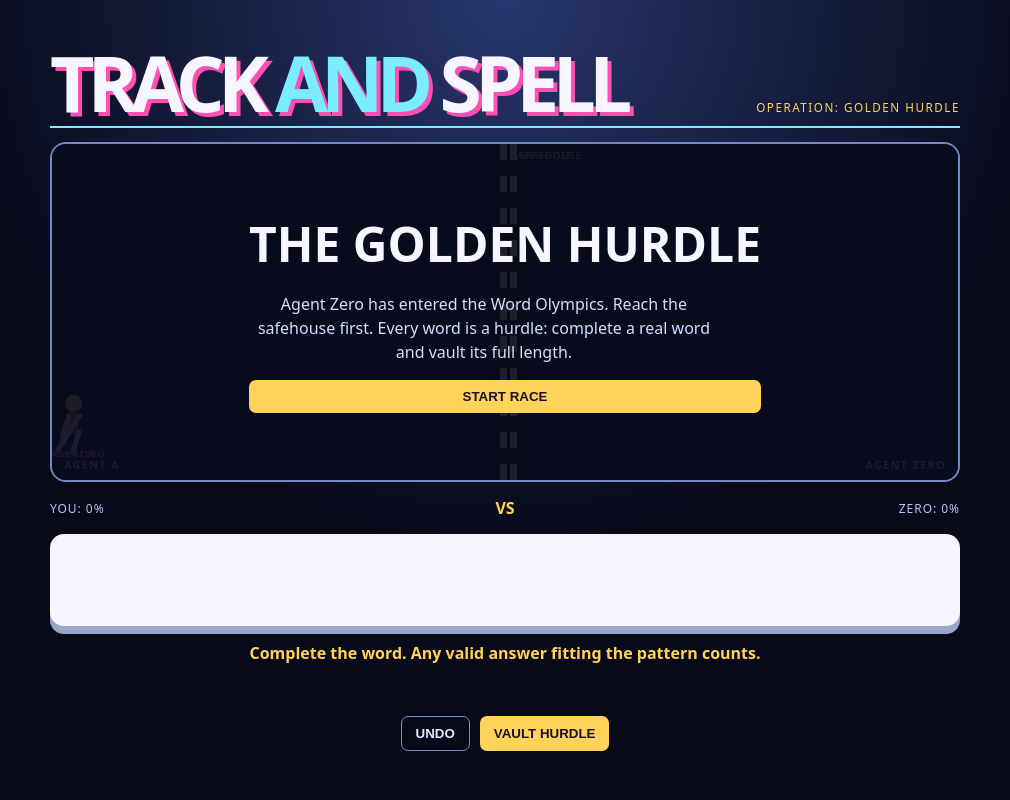
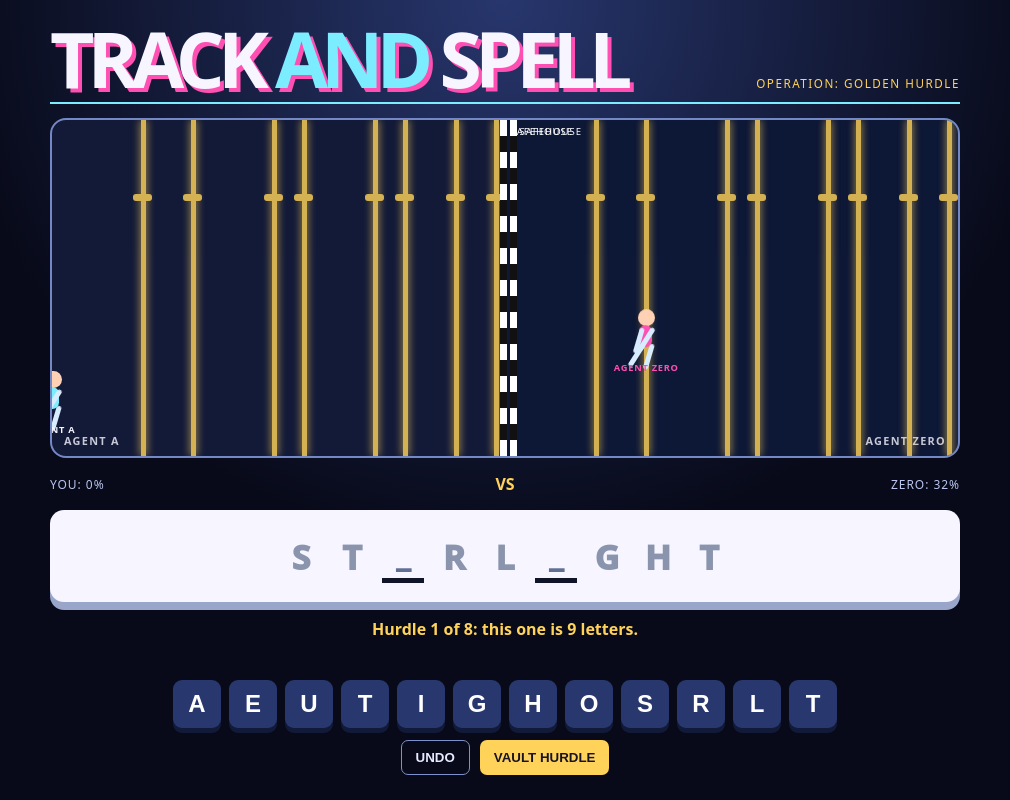
Before and after one commit to thundercato/WordShape, a website: page track-and-spell/index.html in a window 1280 px wide. Both pictures are taken after a click on the button "START RACE". Shown: the whole page, without its empty margins (135-1145 px from the left). Drawn offline with Linux system fonts and the light colour scheme.

Commit message:
Fix Track and Spell race launch

```diff
--- a/track-and-spell/index.html
+++ b/track-and-spell/index.html
@@ -36,7 +36,7 @@
 const valid=new Set(['BAT','BET','BIT','BOT','BUT','CAT','COT','CUT','SAT','SET','SIT','SOT','SUN','SON','SIN','FISH','FOSH','FUSH','FASH','HAPPY','HOPPY','HIPPY','PENNY','PINKY','PUNKY','PLANE','PLINE','PLONE','BRIDGE','BRODGE','COMPUTER','MYSTERY','MASTER','MISTERY','STARLIGHT']);
 let order, index=0, filled=[], active=false, playerScore=0, zeroScore=0, zeroTimer, total;
 const $=s=>document.querySelector(s); const player=$('#player'),zero=$('#zero'),track=$('#race');
-function setup(){order=[...puzzles].sort(()=>Math.random()-.5).slice(0,8);total=order.reduce((n,[p])=>n+p.length,n); renderHurdles(); renderPuzzle();}
+function setup(){order=[...puzzles].sort(()=>Math.random()-.5).slice(0,8);total=order.reduce((n,[p])=>n+p.length,0); renderHurdles(); renderPuzzle();}
 function renderHurdles(){let sum=0;order.forEach(([p])=>{sum+=p.length; const pct=sum/total*100; ['left','right'].forEach(side=>{const h=document.createElement('i');h.className='hurdle';h.style.left=side==='left'?`calc(${pct*.49}% - 2px)`:`calc(50% + ${pct*.49}% - 2px)`;track.append(h)})})}
 function renderPuzzle(){let pattern=order[index][0];filled=[]; $('#word').innerHTML=[...pattern].map((c,i)=>c==='_'?`<span class="slot blank" data-i="${i}">_</span>`:`<span class="slot fixed">${c}</span>`).join(''); let letters=[...order[index][1],...pattern.replaceAll('_','')].sort(()=>Math.random()-.5); $('#tiles').innerHTML=letters.map(l=>`<button class="tile" data-letter="${l}">${l}</button>`).join(''); document.querySelectorAll('.tile').forEach(b=>b.onclick=()=>pick(b)); $('#message').textContent=`Hurdle ${index+1} of ${order.length}: this one is ${pattern.length} letters.`}
 function pick(btn){if(!active)return;const slots=[...document.querySelectorAll('.blank')];if(filled.length>=slots.length)return;slots[filled.length].textContent=btn.dataset.letter;slots[filled.length].classList.add('filled');filled.push(btn.dataset.letter);btn.disabled=true}
```
